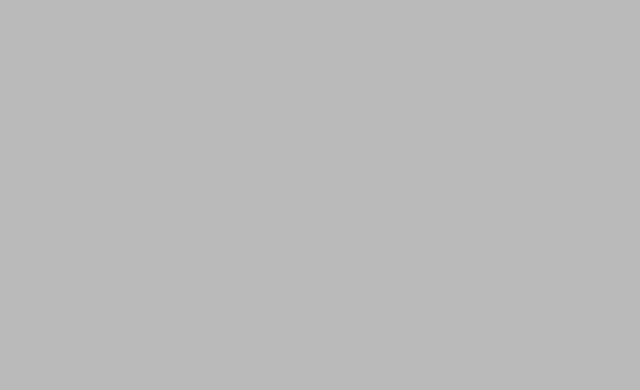
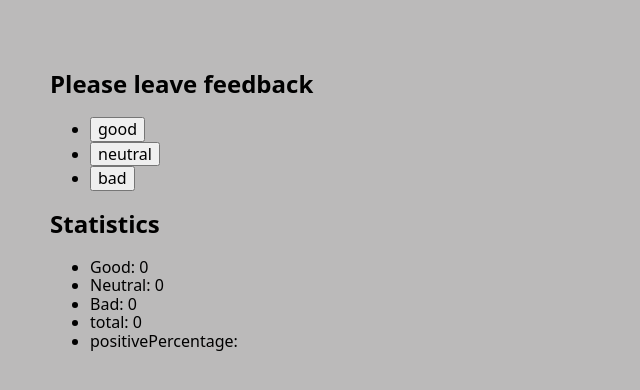
Before and after one commit to Igor-Kreshchenko/goit-react-hw-02-feedback, a React (Create React App) app: page / in a window 1280 px wide. Shown: the top 390 px of the page, without its empty margins (0-640 px from the left). Built offline with nearby package versions, Linux system fonts and the light colour scheme.

Commit message:
Добавляет методы класса App

```diff
--- a/src/App.js
+++ b/src/App.js
@@ -1,11 +1,56 @@
-import React from "react";
+import React from 'react';
 
-const App = () => {
-  return (
-    <>
+import Section from './components/Section/Section';
+import Statistics from './components/Statistics/Statistics';
+import FeedbackOptions from './components/FeedbackOptions/FeedbackOptions';
 
-    </>
-  );
-};
+class App extends React.Component {
+  state = {
+    good: 0,
+    neutral: 0,
+    bad: 0,
+  };
+
+  btnClickHandler = e => {
+    const target = e.target.name;
+    this.setState(prevState => ({ [target]: prevState[target] + 1 }));
+  };
+
+  countTotalFeedback = () => {
+    const { good, neutral, bad } = this.state;
+    const total = good + neutral + bad;
+
+    return total;
+  };
+
+  countPositiveFeedbackPercentage = () => {
+    const { good } = this.state;
+    const positiveFeedback = (good / this.countTotalFeedback()) * 100;
+
+    return positiveFeedback;
+  };
+
+  render() {
+    return (
+      <>
+        <Section title="Please leave feedback">
+          <FeedbackOptions
+            options={Object.keys(this.state)}
+            onLeaveFeedback={this.btnClickHandler}
+          ></FeedbackOptions>
+        </Section>
+        <Section title="Statistics">
+          <Statistics
+            good={this.state.good}
+            neutral={this.state.neutral}
+            bad={this.state.bad}
+            total={this.countTotalFeedback()}
+            // positivePercentage={this.countPositiveFeedbackPercentage()}
+          ></Statistics>
+        </Section>
+      </>
+    );
+  }
+}
 
 export default App;
--- /dev/null
+++ b/src/components/FeedbackOptions/FeedbackOptions.js
@@ -0,0 +1,15 @@
+import React from 'react';
+
+const FeedbackOptions = ({ options, onLeaveFeedback }) => {
+  return (
+    <ul>
+      {options.map(option => (
+        <li key={option}>
+          <button name={option} onClick={onLeaveFeedback}>{option}</button>
+        </li>
+      ))}
+    </ul>
+  );
+};
+
+export default FeedbackOptions;
--- /dev/null
+++ b/src/components/Section/Section.js
@@ -0,0 +1,12 @@
+import React from 'react';
+
+const Section = ({ title, children }) => {
+  return (
+    <section>
+      <h2>{title}</h2>
+      {children}
+    </section>
+  );
+};
+
+export default Section;
--- /dev/null
+++ b/src/components/Statistics/Statistics.js
@@ -0,0 +1,25 @@
+import React from 'react';
+
+const Statistics = ({ good, neutral, bad, total, positivePercentage }) => {
+  return (
+    <ul>
+      <li>
+        Good: <span>{good}</span>
+      </li>
+      <li>
+        Neutral: <span>{neutral}</span>
+      </li>
+      <li>
+        Bad: <span>{bad}</span>
+      </li>
+      <li>
+        total: <span>{total}</span>
+      </li>
+      <li>
+        positivePercentage: <span>{positivePercentage}</span>
+      </li>
+    </ul>
+  );
+};
+
+export default Statistics;
```
